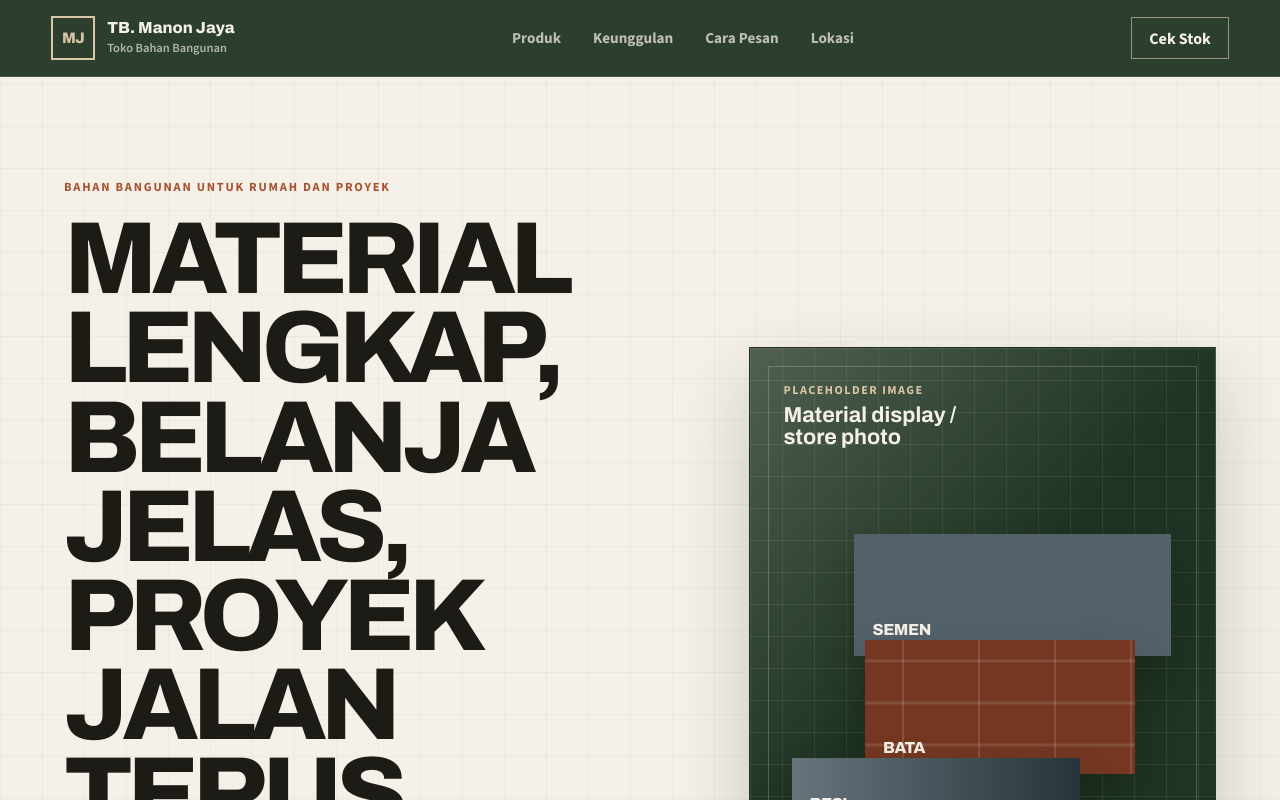
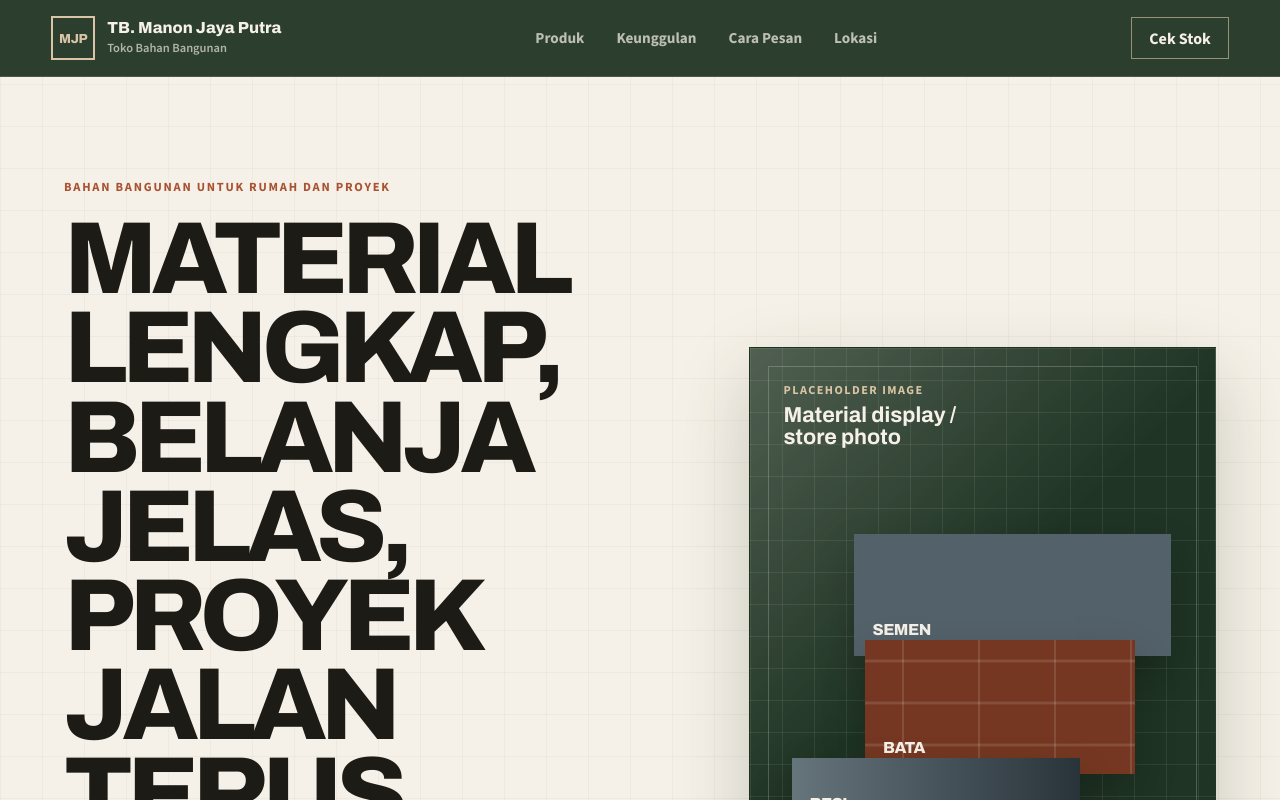
Before and after one commit to nurhanasayy/manonjaya, a SvelteKit app: page / in a window 1280 px wide. Shown: the top 800 px of the page. Built offline with nearby package versions, Linux system fonts and the light colour scheme.

Commit message:
Rename store to Manon Jaya Putra

```diff
--- a/src/routes/+page.svelte
+++ b/src/routes/+page.svelte
@@ -82,18 +82,18 @@
 </script>
 
 <svelte:head>
-	<title>TB. Manon Jaya | Toko Bahan Bangunan</title>
+	<title>TB. Manon Jaya Putra | Toko Bahan Bangunan</title>
 	<meta
 		name="description"
-		content="TB. Manon Jaya menyediakan bahan bangunan lengkap untuk renovasi, pembangunan rumah, dan kebutuhan proyek. Cek stok dan harga lewat WhatsApp."
+		content="TB. Manon Jaya Putra menyediakan bahan bangunan lengkap untuk renovasi, pembangunan rumah, dan kebutuhan proyek. Cek stok dan harga lewat WhatsApp."
 	/>
 </svelte:head>
 
 <header class="site-header">
-	<a class="brand" href={resolve("/")} aria-label="TB. Manon Jaya">
-		<span class="brand-mark">MJ</span>
+	<a class="brand" href={resolve("/")} aria-label="TB. Manon Jaya Putra">
+		<span class="brand-mark">MJP</span>
 		<span class="brand-copy">
-			<strong>TB. Manon Jaya</strong>
+			<strong>TB. Manon Jaya Putra</strong>
 			<small>Toko Bahan Bangunan</small>
 		</span>
 	</a>
@@ -113,7 +113,7 @@
 			<p class="eyebrow">Bahan bangunan untuk rumah dan proyek</p>
 			<h1 id="hero-title">Material lengkap, belanja jelas, proyek jalan terus.</h1>
 			<p class="hero-lead">
-				TB. Manon Jaya menyediakan kebutuhan bangunan harian sampai kebutuhan
+				TB. Manon Jaya Putra menyediakan kebutuhan bangunan harian sampai kebutuhan
 				proyek, dengan stok jelas, harga masuk akal, dan pengiriman lokal.
 			</p>
 
@@ -183,13 +183,13 @@
 
 	<section id="layanan" class="why-section" aria-labelledby="why-title">
 		<div class="why-heading">
-			<p class="eyebrow">Mengapa TB. Manon Jaya</p>
+			<p class="eyebrow">Mengapa TB. Manon Jaya Putra</p>
 			<h2 id="why-title">Kepercayaan yang dibangun dari generasi ke generasi.</h2>
 		</div>
 
 		<div class="why-story">
 			<p>
-				TB. Manon Jaya bukan toko yang baru belajar melayani kebutuhan bangunan.
+				TB. Manon Jaya Putra bukan toko yang baru belajar melayani kebutuhan bangunan.
 				Cara kerja kami dibentuk dari pengalaman keluarga yang diteruskan, dari
 				memilih barang yang layak, melayani dengan jujur, sampai menjaga hubungan
 				dengan pelanggan yang kembali lagi.
@@ -218,7 +218,7 @@
 			<h2 id="order-title">Mulai dari satu pesan WhatsApp.</h2>
 			<p>
 				Untuk bertanya, cek barang, konsultasi kebutuhan, atau mulai memesan,
-				cukup hubungi nomor WhatsApp TB. Manon Jaya.
+				cukup hubungi nomor WhatsApp TB. Manon Jaya Putra.
 			</p>
 		</div>
 
@@ -248,13 +248,13 @@
 			<p class="eyebrow">Lokasi dan kontak</p>
 			<h2 id="contact-title">Kunjungi toko atau tanya dulu lewat WhatsApp.</h2>
 			<p>
-				Datang langsung ke TB. Manon Jaya di Cisaat, Sukabumi, atau kirim pesan
+				Datang langsung ke TB. Manon Jaya Putra di Cisaat, Sukabumi, atau kirim pesan
 				WhatsApp untuk cek barang sebelum berangkat.
 			</p>
 		</div>
 
 		<div class="contact-layout">
-			<div class="map-frame" aria-label="Peta lokasi TB. Manon Jaya">
+			<div class="map-frame" aria-label="Peta lokasi TB. Manon Jaya Putra">
 				<iframe
 					src={mapEmbedUrl}
 					width="100%"
@@ -263,11 +263,11 @@
 					allowfullscreen
 					loading="lazy"
 					referrerpolicy="no-referrer-when-downgrade"
-					title="Peta lokasi TB. Manon Jaya"
+					title="Peta lokasi TB. Manon Jaya Putra"
 				></iframe>
 			</div>
 
-			<aside class="contact-card" aria-label="Informasi kontak TB. Manon Jaya">
+			<aside class="contact-card" aria-label="Informasi kontak TB. Manon Jaya Putra">
 				<div class="contact-block">
 					<span>Alamat toko</span>
 					<strong>{storeAddress}</strong>
@@ -315,10 +315,10 @@
 
 <footer class="site-footer">
 	<div class="footer-brand">
-		<a class="brand" href={resolve("/")} aria-label="TB. Manon Jaya">
-			<span class="brand-mark">MJ</span>
+		<a class="brand" href={resolve("/")} aria-label="TB. Manon Jaya Putra">
+			<span class="brand-mark">MJP</span>
 			<span class="brand-copy">
-				<strong>TB. Manon Jaya</strong>
+				<strong>TB. Manon Jaya Putra</strong>
 				<small>Toko Bahan Bangunan</small>
 			</span>
 		</a>
@@ -343,7 +343,7 @@
 	</div>
 
 	<div class="footer-bottom">
-		<span>© 2026 TB. Manon Jaya</span>
+		<span>© 2026 TB. Manon Jaya Putra</span>
 		<span>Hubungi toko untuk cek stok terbaru.</span>
 	</div>
 </footer>
@@ -418,7 +418,7 @@
 		place-items: center;
 		border: 2px solid var(--sand);
 		font-family: var(--font-heading);
-		font-size: 0.95rem;
+		font-size: 0.82rem;
 		font-weight: 800;
 		color: var(--sand);
 		letter-spacing: -0.03em;
```
Also changed, not shown: 1 other file (tests, documents, lock files or other folders).
